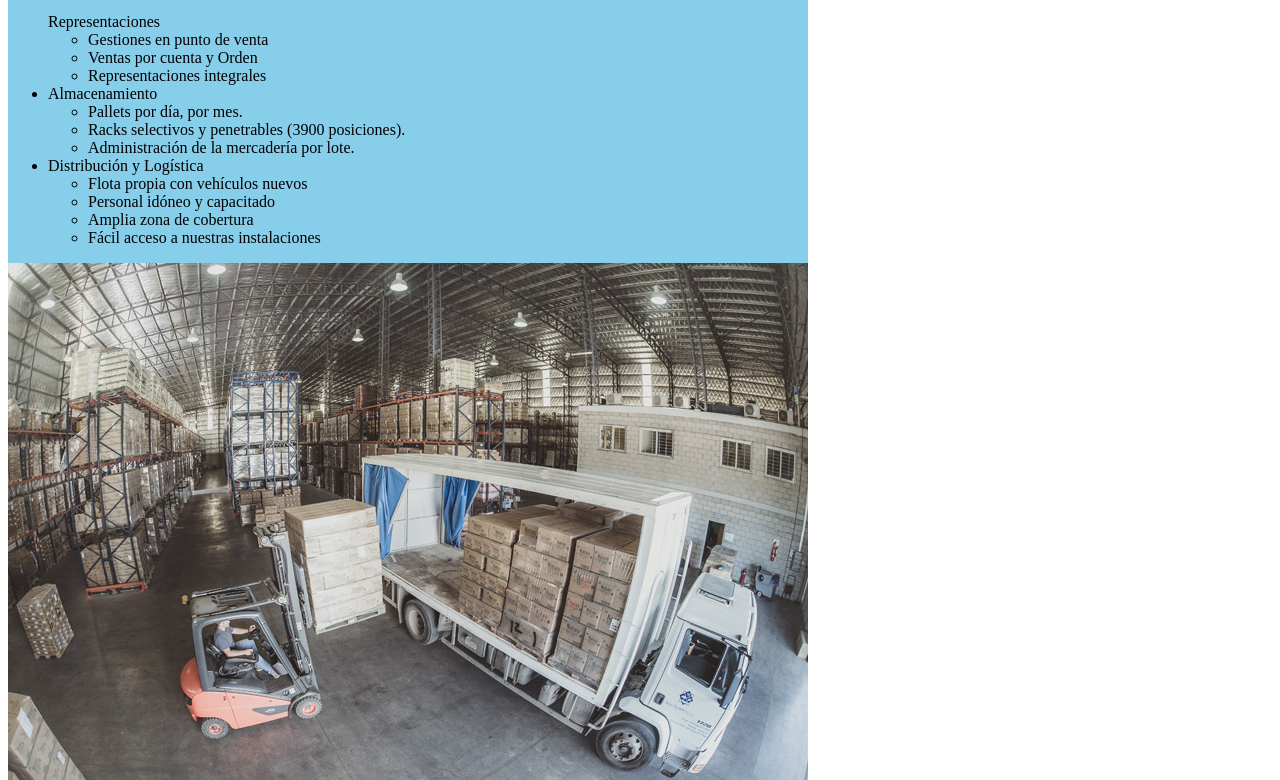
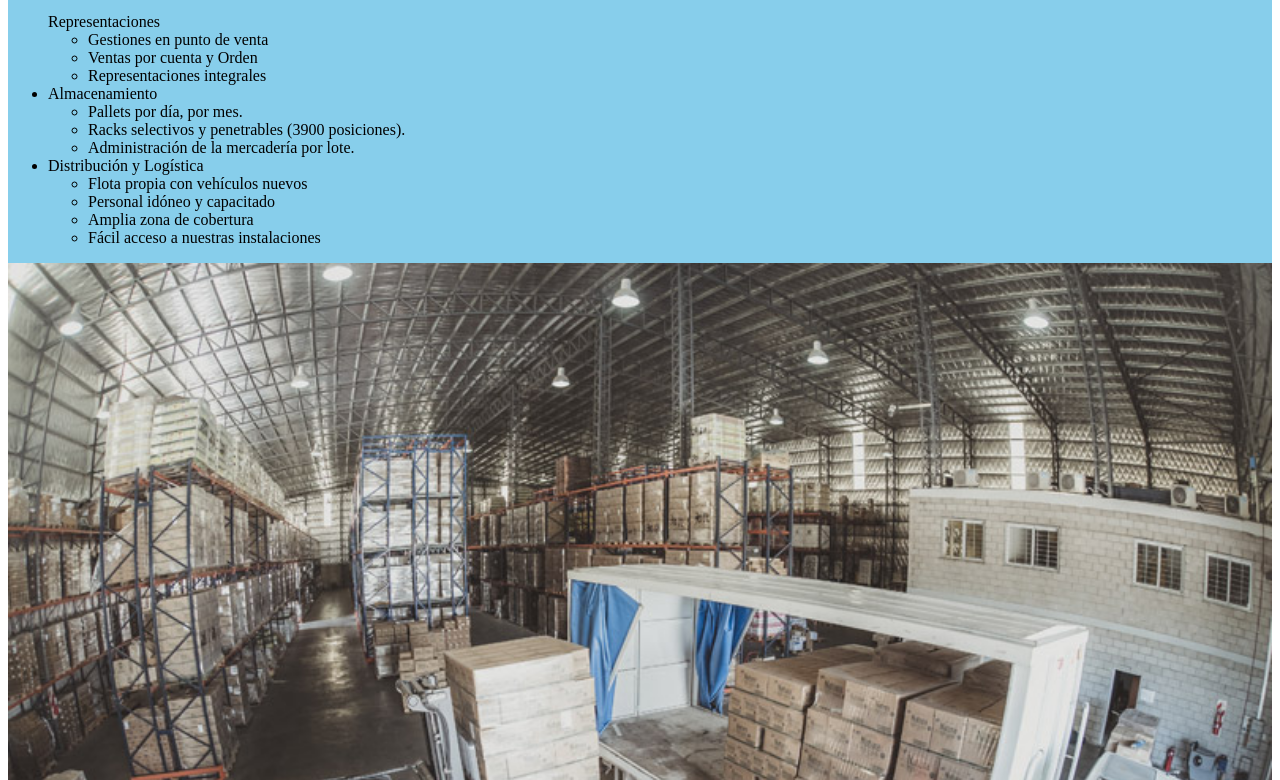
Before and after one commit to ColoCasali/SanGabriel-Casali, a plain HTML site: page pages/Servicios.html in a window 1280 px wide. Shown: the part 394-1174 px from the top of the page. Drawn offline with Linux system fonts and the light colour scheme.

Commit message:
acomodé la imagen de Carga

```diff
--- a/css/estilo.css
+++ b/css/estilo.css
@@ -71,9 +71,9 @@ iframe{width: 200px}
 	grid-template-columns: 1fr 1fr;
 	grid-template-rows: auto auto auto;
 	grid-template-areas:
-	"headServ"
-	"mainServ"
-	"footServ";
+	"headServ headServ"
+	"mainServ mainServ"
+	"footServ footServ";
 }
 .headServ{grid-area:headServ; background-color: skyblue;
 display: flex;
@@ -97,3 +97,4 @@ flex-direction: column;
 flex-wrap: wrap;}
 .Almacenamiento{grid-area: Almacenamiento;}
 .Distribución{grid-area: Distribución;}
+.imgCarga{width: 100%}
```
